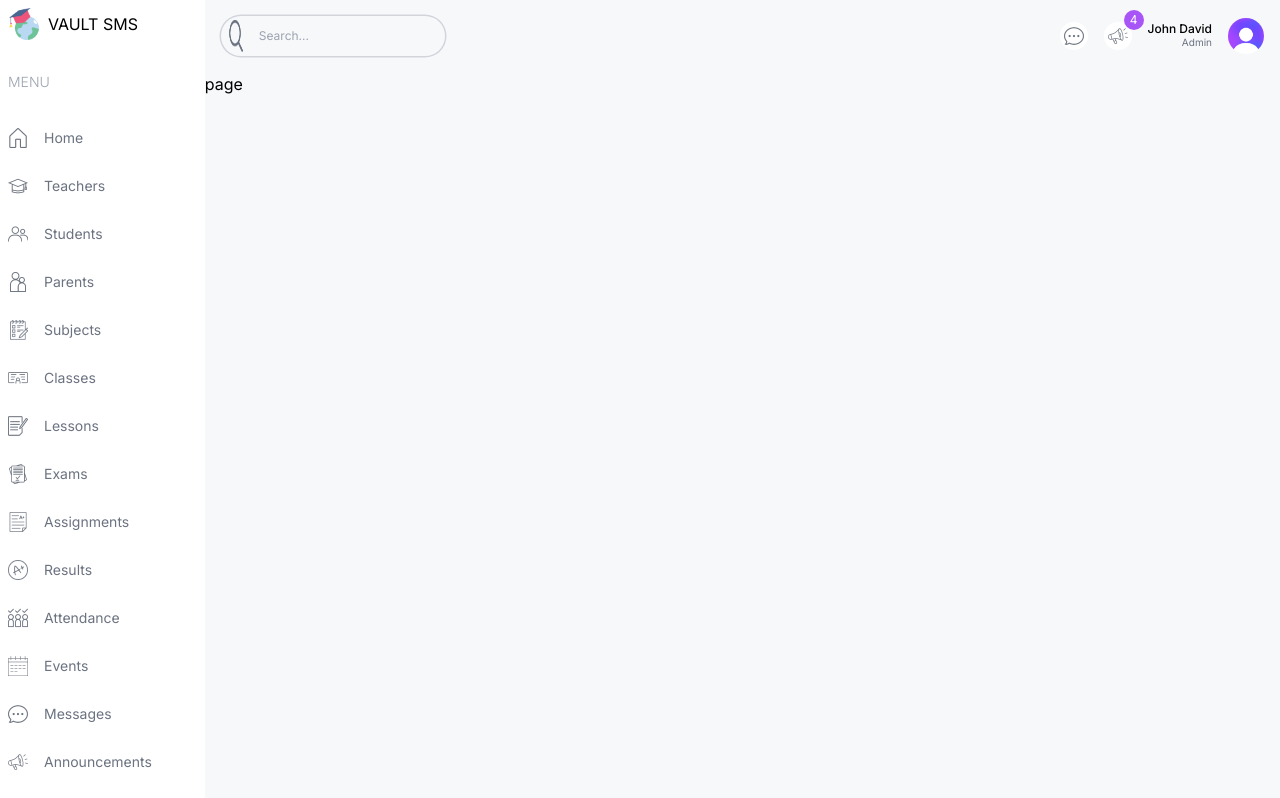
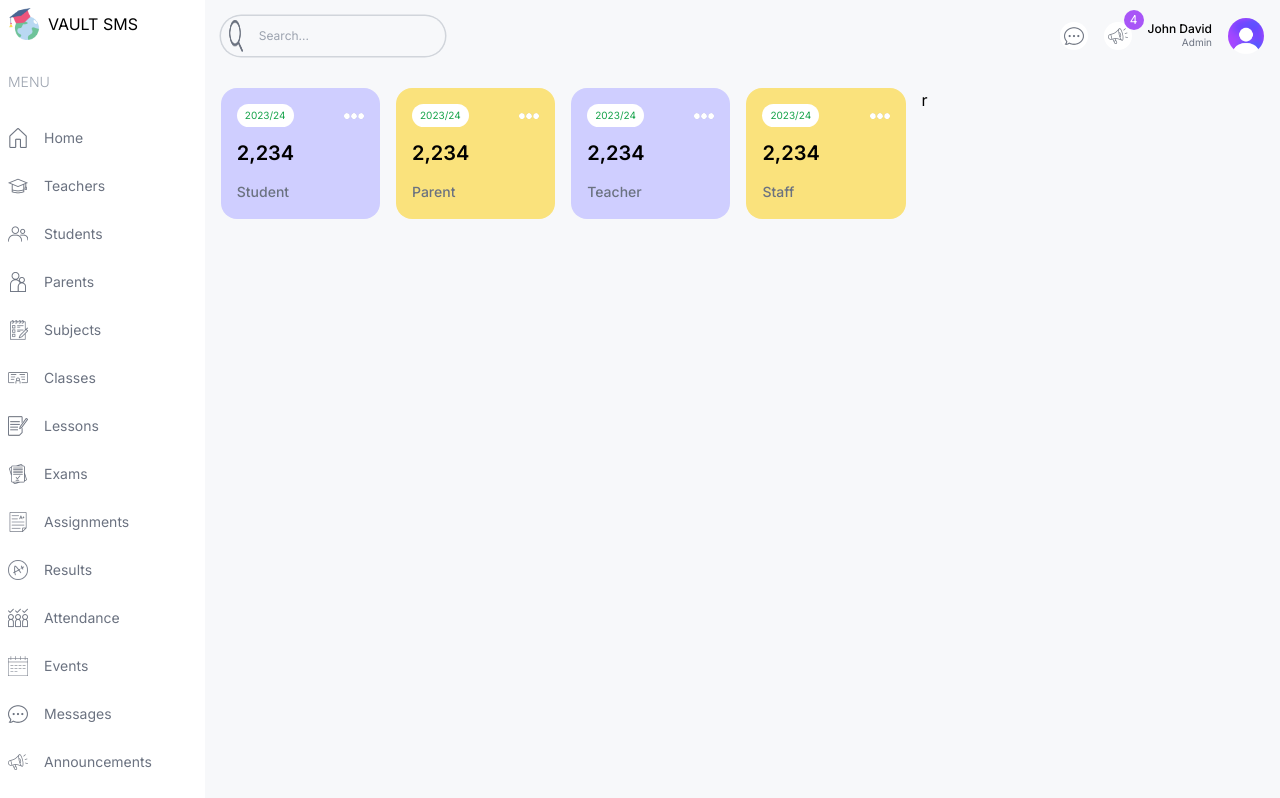
Before and after one commit to emmanuelomejua/sms, a Next.js app: page /admin in a window 1280 px wide. Shown: the top 798 px of the page. Built offline with nearby package versions, Linux system fonts and the light colour scheme.

Commit message:
count chart

```diff
--- a/src/app/(dashboard)/admin/page.tsx
+++ b/src/app/(dashboard)/admin/page.tsx
@@ -1,8 +1,20 @@
+import UserCard from '@/components/UserCard';
 import React from 'react'
 
 const AdminPage = () => {
   return (
-    <div className=''>page</div>
+    <div className='p-4 flex gap-4 flex-col md:flex-row'>
+        <div className="flex w-full lg:w-2/3">
+          <div className="flex gap-4 justify-between flex-wrap w-full">
+            <UserCard type='student'/>
+            <UserCard type='parent'/>
+            <UserCard type='teacher'/>
+            <UserCard type='staff'/>
+          </div>
+        </div>
+
+        <div className="flex w-full lg:w-1/3">r</div>
+    </div>
   )
 }
 
--- a/src/app/(dashboard)/layout.tsx
+++ b/src/app/(dashboard)/layout.tsx
@@ -9,7 +9,7 @@
   children: React.ReactNode;
 }>) {
   return (
-    <div className="h-screen flex">
+    <div className="min-h-screen flex">
       <div className="w-[14%] md:w-[8%] lg:w-[16%] xl:w[14%] bg-white p-2">
         <Link href='/' className="flex items-center justify-center gap-2 lg:justify-start">
           <Image src='/logo.png' alt="Logo" width={32} height={32}/>
@@ -17,7 +17,7 @@
         </Link>
         <Menu/>
       </div>
-      <div className="w-[86%] md:[92%] lg:w-[84%] xl:w[86%] bg-[#f7f8fa] overflow-y-scroll flex flex-col">
+      <div className="w-[86%] md:[92%] lg:w-[84%] xl:w[86%] bg-[#f7f8fa] min-h-full flex flex-col">
         <Navbar/>
         {children}
       </div>
--- /dev/null
+++ b/src/components/CountChart.tsx
@@ -0,0 +1,75 @@
+import React from 'react';
+"use client";
+import Image from "next/image";
+import {
+  RadialBarChart,
+  RadialBar,
+  Legend,
+  ResponsiveContainer,
+} from "recharts";
+
+const data = [
+  {
+    name: "Total",
+    count: 106,
+    fill: "white",
+  },
+  {
+    name: "Girls",
+    count: 53,
+    fill: "#FAE27C",
+  },
+  {
+    name: "Boys",
+    count: 53,
+    fill: "#C3EBFA",
+  },
+];
+
+const CountChart = () => {
+  return (
+    <div className='bg-white rounded-xl w-full h-full p-4'>
+     <div className="flex justify-between items-center">
+        <h1 className="text-lg font-semibold">Students</h1>
+        <Image src="/moreDark.png" alt="" width={20} height={20} />
+      </div>
+      {/* CHART */}
+      <div className="relative w-full h-[75%]">
+        <ResponsiveContainer>
+          <RadialBarChart
+            cx="50%"
+            cy="50%"
+            innerRadius="40%"
+            outerRadius="100%"
+            barSize={32}
+            data={data}
+          >
+            <RadialBar background dataKey="count" />
+          </RadialBarChart>
+        </ResponsiveContainer>
+        <Image
+          src="/maleFemale.png"
+          alt=""
+          width={50}
+          height={50}
+          className="absolute top-1/2 left-1/2 -translate-x-1/2 -translate-y-1/2"
+        />
+      </div>
+      {/* BOTTOM */}
+      <div className="flex justify-center gap-16">
+        <div className="flex flex-col gap-1">
+          <div className="w-5 h-5 bg-lamaSky rounded-full" />
+          <h1 className="font-bold">1,234</h1>
+          <h2 className="text-xs text-gray-300">Boys (55%)</h2>
+        </div>
+        <div className="flex flex-col gap-1">
+          <div className="w-5 h-5 bg-lamaYellow rounded-full" />
+          <h1 className="font-bold">1,234</h1>
+          <h2 className="text-xs text-gray-300">Girls (45%)</h2>
+        </div>
+      </div>
+    </div>
+  )
+}
+
+export default CountChart;
--- /dev/null
+++ b/src/components/UserCard.tsx
@@ -0,0 +1,17 @@
+import React from 'react';
+import Image from 'next/image';
+
+const UserCard = ({type}: {type: string}) => {
+  return (
+    <div className='rounded-2xl odd:bg-vPurple even:bg-vYellow p-4 flex-1 min-w-[130px]'>
+        <div className="flex justify-between items-center w-full">
+            <span className='px-2 py-1 text-[10px] bg-white text-green-600 rounded-full'>2023/24</span>
+            <Image src='/more.png' alt='' width={20} height={20} className='cursor-pointer' />
+        </div>
+        <h1 className='text-xl font-semibold my-3'>2,234</h1>
+        <span className='capitalize text-sm font-medium text-gray-500'>{type}</span>
+    </div>
+  )
+}
+
+export default UserCard;
--- a/tailwind.config.ts
+++ b/tailwind.config.ts
@@ -14,12 +14,12 @@
           "conic-gradient(from 180deg at 50% 50%, var(--tw-gradient-stops))",
       },
       colors: {
-        lamaSky: "#C3EBFA",
-        lamaSkyLight: "#EDF9FD",
-        lamaPurple: "#CFCEFF",
-        lamaPurpleLight: "#F1F0FF",
-        lamaYellow: "#FAE27C",
-        lamaYellowLight: "#FEFCE8",
+        sky: "#C3EBFA",
+        skyLight: "#EDF9FD",
+        vPurple: "#CFCEFF",
+        purpleLight: "#F1F0FF",
+        vYellow: "#FAE27C",
+        yellowLight: "#FEFCE8",
       },
     },
   },
```
